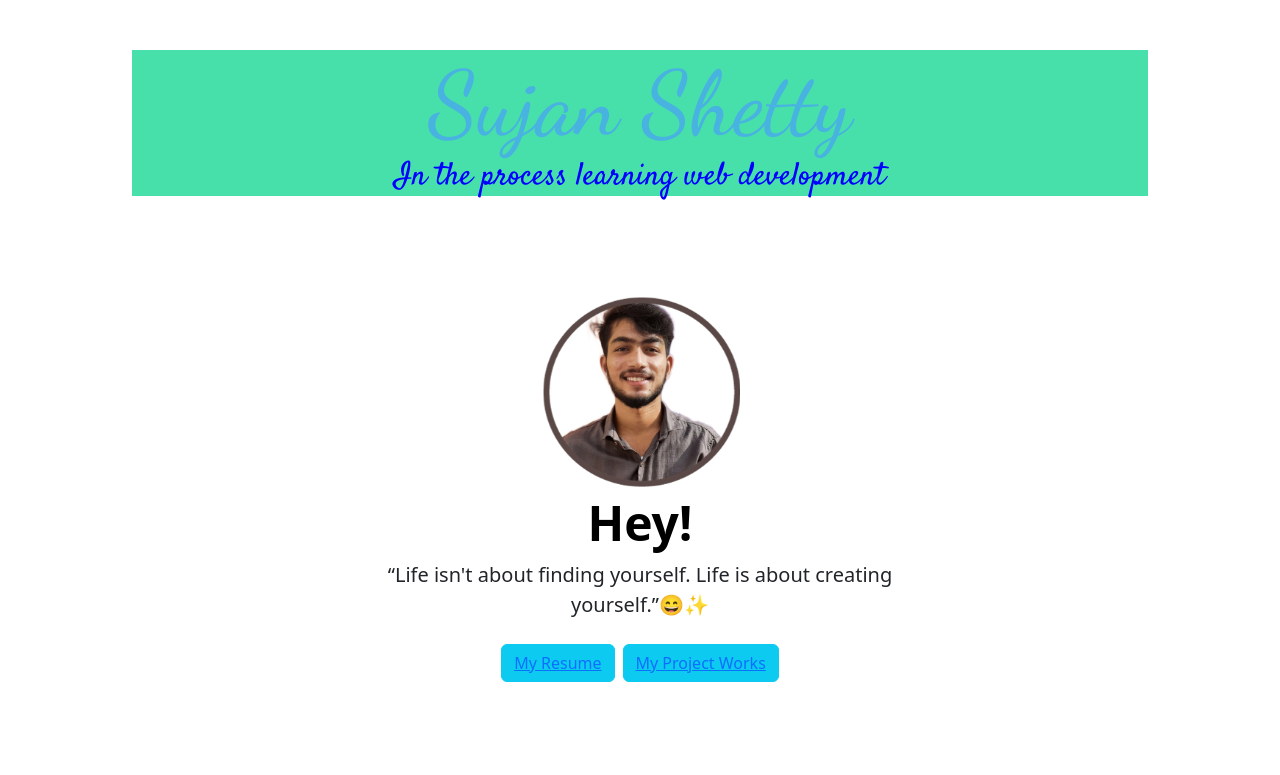
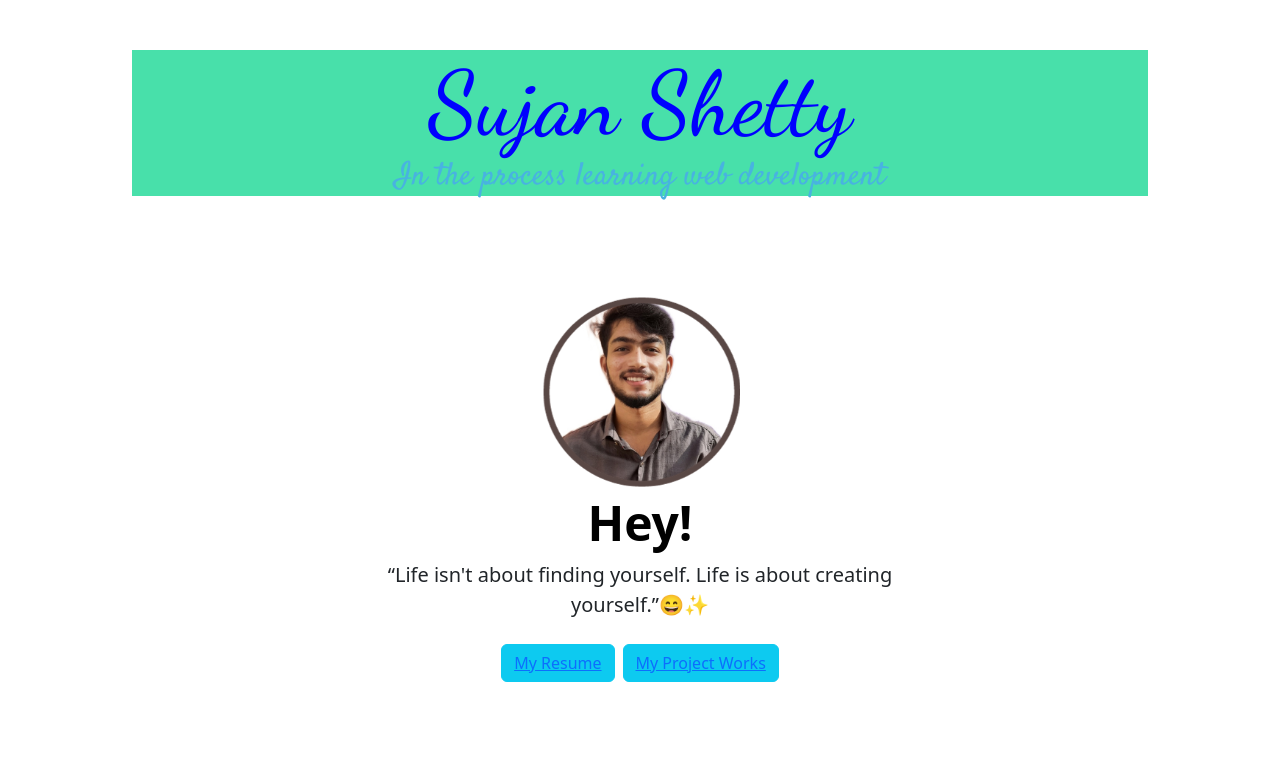
Before and after one commit to SujanShettyy/mypage.html, a plain HTML site: page index.html in a window 1280 px wide. Shown: the top 775 px of the page. Drawn offline with nearby package versions, Linux system fonts and the light colour scheme.

Commit message:
Update style.css

```diff
--- a/style.css
+++ b/style.css
@@ -5,12 +5,12 @@
     background-color: #48E0AA;
    }
 .A h1 {
-    color: #48B3E0;
+    color:blue ;
     font-size: 5.625rem;
     margin: 50px auto 0 auto;
     font-family: 'Dancing Script', cursive;
 }
 .A h2 {
-    color: blue;
+    color: #48B3E0;
     font-family: 'Satisfy', cursive;
 }
```
